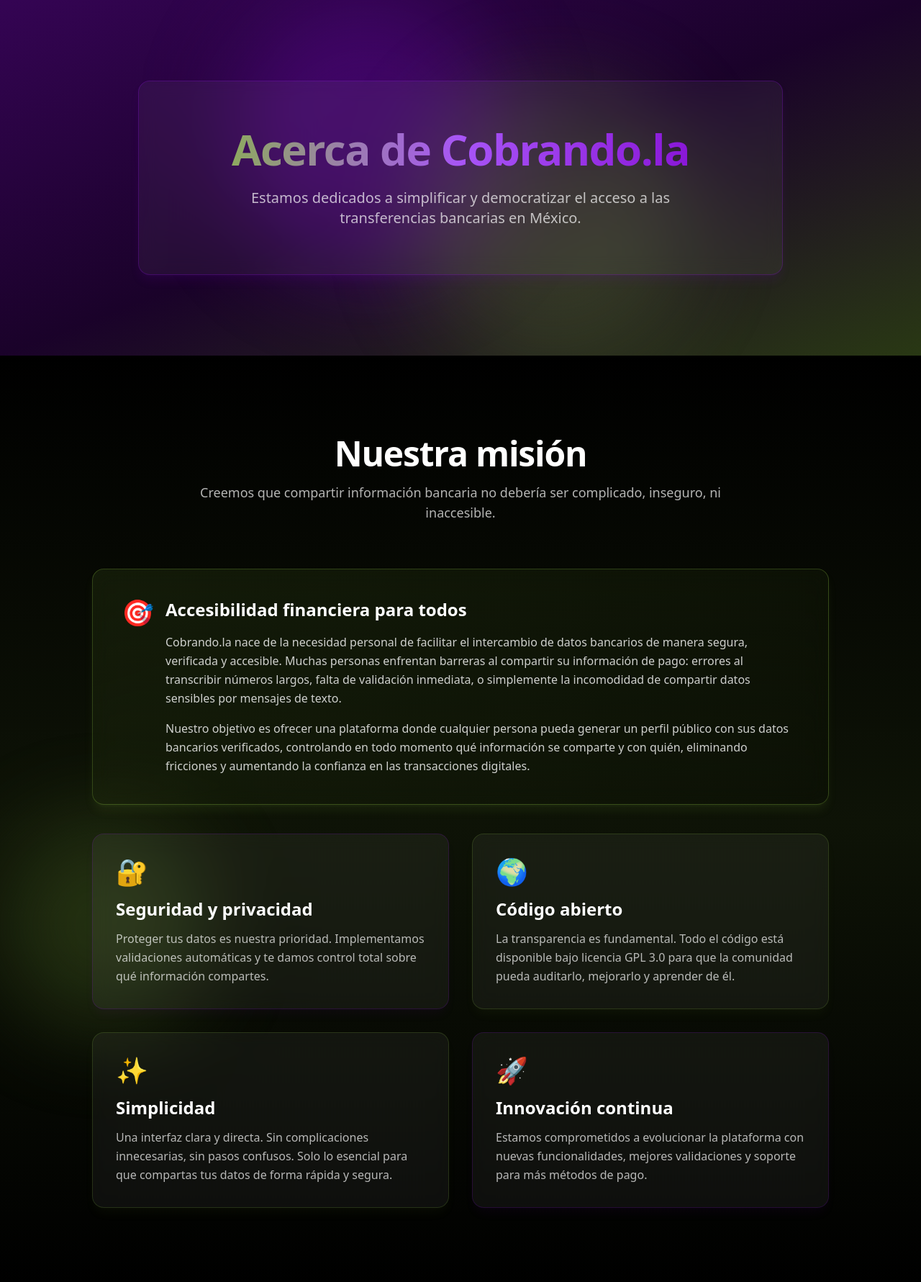
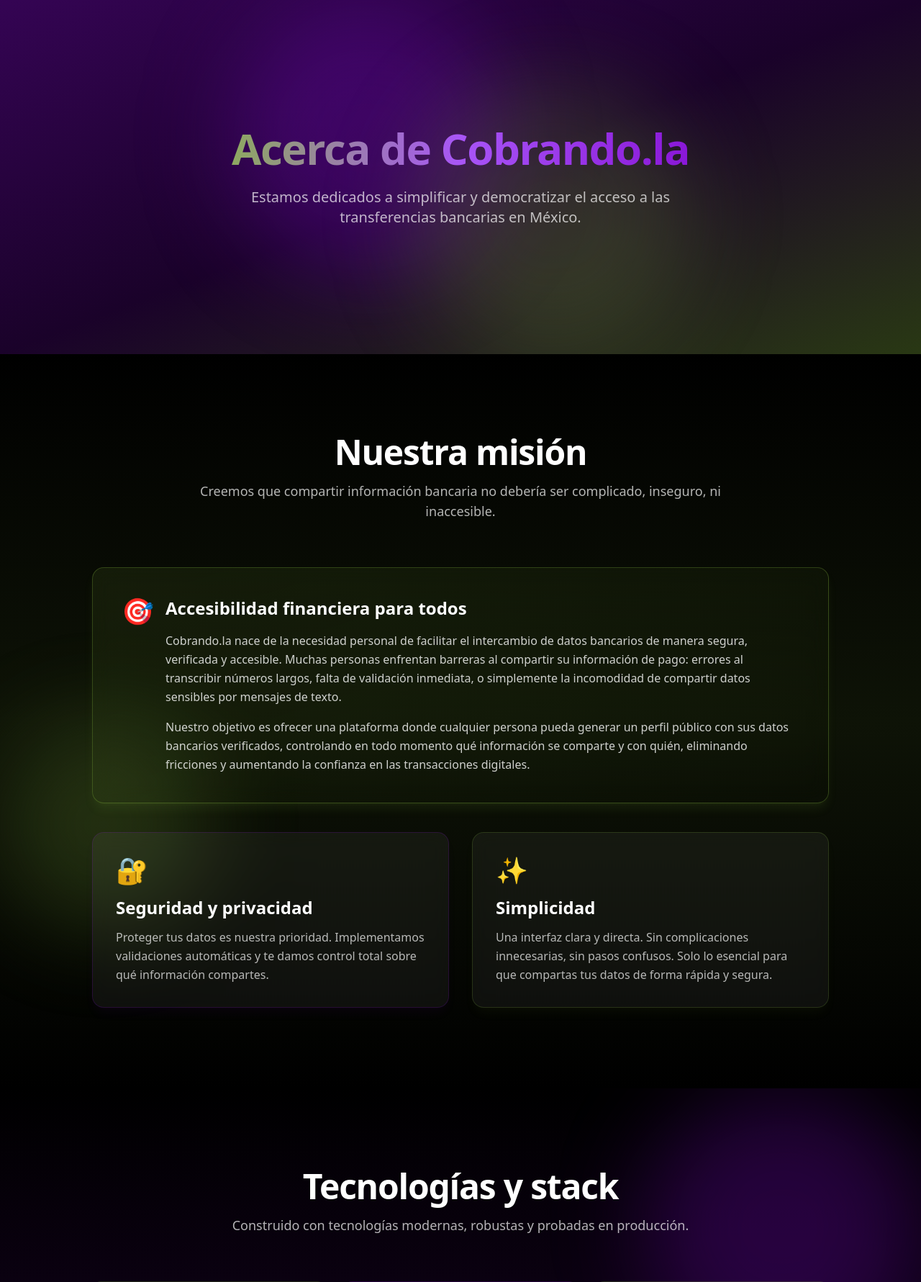
Before and after one commit to ferdotdeb/cobrando-la, a Django app: page /about/ in a window 1280 px wide. Shown: the part 81-1862 px from the top of the page at 72% size. Run offline with Django 5.2, Linux system fonts and the light colour scheme; some libraries are stand-ins or nearby versions.

Commit message:
✨ Refactor layout of About, Contact, and Index pages for improved consistency and accessibility

```diff
--- a/home/templates/home/about.html
+++ b/home/templates/home/about.html
@@ -116,7 +116,7 @@
             <div class="container mx-auto px-4 sm:px-6 lg:px-8 max-w-7xl relative">
                 <div class="max-w-4xl mx-auto">
                     <!-- Glass card centrado con borde de gradiente -->
-                    <div class="rounded-2xl border border-[#830AD1]/30 bg-white/5 backdrop-blur-md shadow-lg shadow-[#830AD1]/10 p-8 sm:p-12 lg:p-16 text-center">
+                    <div class="p-8 sm:p-12 lg:p-16 text-center">
 
                         <!-- Título principal -->
                         <h1 class="text-3xl sm:text-4xl lg:text-5xl xl:text-6xl font-bold tracking-tight bg-gradient-to-r from-[#88BA41] via-[#a855f7] to-[#830AD1] bg-clip-text text-transparent mb-6">
@@ -183,28 +183,10 @@
 
                         <!-- Valor 2 -->
                         <div class="rounded-2xl border border-[#88BA41]/20 bg-white/5 backdrop-blur-md shadow-lg shadow-[#88BA41]/5 p-6 sm:p-8 hover:scale-[1.01] hover:border-[#88BA41]/40 transition duration-300">
-                            <div class="text-4xl mb-4">🌍</div>
-                            <h3 class="text-xl sm:text-2xl font-semibold mb-3">Código abierto</h3>
-                            <p class="text-white/70 leading-relaxed">
-                                La transparencia es fundamental. Todo el código está disponible bajo licencia GPL 3.0 para que la comunidad pueda auditarlo, mejorarlo y aprender de él.
-                            </p>
-                        </div>
-
-                        <!-- Valor 3 -->
-                        <div class="rounded-2xl border border-[#88BA41]/20 bg-white/5 backdrop-blur-md shadow-lg shadow-[#88BA41]/5 p-6 sm:p-8 hover:scale-[1.01] hover:border-[#88BA41]/40 transition duration-300">
                             <div class="text-4xl mb-4">✨</div>
                             <h3 class="text-xl sm:text-2xl font-semibold mb-3">Simplicidad</h3>
                             <p class="text-white/70 leading-relaxed">
                                 Una interfaz clara y directa. Sin complicaciones innecesarias, sin pasos confusos. Solo lo esencial para que compartas tus datos de forma rápida y segura.
-                            </p>
-                        </div>
-
-                        <!-- Valor 4 -->
-                        <div class="rounded-2xl border border-[#830AD1]/20 bg-white/5 backdrop-blur-md shadow-lg shadow-[#830AD1]/5 p-6 sm:p-8 hover:scale-[1.01] hover:border-[#830AD1]/40 transition duration-300">
-                            <div class="text-4xl mb-4">🚀</div>
-                            <h3 class="text-xl sm:text-2xl font-semibold mb-3">Innovación continua</h3>
-                            <p class="text-white/70 leading-relaxed">
-                                Estamos comprometidos a evolucionar la plataforma con nuevas funcionalidades, mejores validaciones y soporte para más métodos de pago.
                             </p>
                         </div>
 
@@ -311,8 +293,9 @@
                 <div class="max-w-4xl mx-auto">
 
                     <!-- CTA Card -->
-                    <div class="rounded-2xl border border-[#830AD1]/30 bg-gradient-to-br from-[#830AD1]/10 via-[#830AD1]/5 to-[#88BA41]/10 backdrop-blur-md shadow-lg shadow-[#830AD1]/10 p-8 sm:p-12 lg:p-16 text-center">
+                    <div class="p-8 sm:p-12 lg:p-16 text-center">
 
+                    {% if not user.is_authenticated %}
                         <h2 class="text-3xl sm:text-4xl lg:text-5xl font-semibold tracking-tight bg-gradient-to-tr from-[#830AD1] via-[#830AD1]/70 to-[#88BA41] bg-clip-text text-transparent mb-6">
                             ¿Listo para simplificar tus transferencias?
                         </h2>
@@ -320,6 +303,15 @@
                         <p class="text-lg sm:text-xl text-white/70 max-w-2xl mx-auto mb-8">
                             Únete a Cobrando.la y comienza a compartir tus datos bancarios de forma segura, verificada y accesible.
                         </p>
+                    {% else %}
+                        <h2 class="text-3xl sm:text-4xl lg:text-5xl font-semibold tracking-tight bg-gradient-to-tr from-[#830AD1] via-[#830AD1]/70 to-[#88BA41] bg-clip-text text-transparent mb-6">
+                            ¿Listo para continuar con tus transferencias?
+                        </h2>
+
+                        <p class="text-lg sm:text-xl text-white/70 max-w-2xl mx-auto mb-8">
+                            Continúa utilizando Cobrando.la para gestionar tus datos bancarios de forma segura y eficiente.
+                        </p>
+                    {% endif %}
 
                         <div class="flex flex-col sm:flex-row items-center justify-center gap-4">
                             {% if user.is_authenticated %}
@@ -344,7 +336,7 @@
                         </div>
 
                         <!-- Link adicional a GitHub -->
-                        <div class="mt-8 pt-8 border-t border-white/10">
+                        <div class="mt-8 pt-8">
                             <p class="text-white/60 mb-4">¿Desarrollador? Contribuye al proyecto</p>
                             <a href="https://github.com/ferdotdeb/cobrando-la"
                                target="_blank"
--- a/home/templates/home/contact.html
+++ b/home/templates/home/contact.html
@@ -122,7 +122,7 @@
             <div class="container mx-auto px-4 sm:px-6 lg:px-8 max-w-7xl relative">
                 <div class="max-w-4xl mx-auto">
                     <!-- Glass card centrado con borde de gradiente -->
-                    <div class="rounded-2xl border border-[#830AD1]/30 bg-white/5 backdrop-blur-md shadow-lg shadow-[#830AD1]/10 p-8 sm:p-12 lg:p-16 text-center">
+                    <div class="p-8 sm:p-12 lg:p-16 text-center">
 
                         <!-- Título principal -->
                         <h1 class="text-4xl sm:text-5xl lg:text-6xl xl:text-7xl font-semibold tracking-tight bg-gradient-to-tr from-[#830AD1] via-[#830AD1]/70 to-[#88BA41] bg-clip-text text-transparent mb-6">
@@ -300,7 +300,7 @@
                 <div class="max-w-4xl mx-auto text-center">
 
                     <!-- Glass card con CTA -->
-                    <div class="rounded-2xl border border-[#830AD1]/30 bg-white/5 backdrop-blur-md shadow-lg shadow-[#830AD1]/10 p-8 sm:p-12 lg:p-16">
+                    <div class="p-8 sm:p-12 lg:p-16">
 
                         <h2 class="text-3xl sm:text-4xl lg:text-5xl font-semibold tracking-tight mb-6">
                             ¿Tienes un proyecto en mente?
--- a/home/templates/home/index.html
+++ b/home/templates/home/index.html
@@ -115,7 +115,7 @@
             <div class="container mx-auto px-4 sm:px-6 lg:px-8 max-w-7xl relative">
                 <div class="max-w-4xl mx-auto">
                     <!-- Glass card centrado con borde de gradiente -->
-                    <div class="rounded-2xl border border-[#830AD1]/30 bg-white/5 backdrop-blur-md shadow-lg shadow-[#830AD1]/10 p-8 sm:p-12 lg:p-16 text-center">
+                    <div class="p-8 sm:p-12 lg:p-16 text-center">
 
                         <!-- Título principal -->
                         <h2 class="text-3xl sm:text-4xl lg:text-5xl xl:text-6xl font-semibold tracking-tight bg-gradient-to-tr from-[#830AD1] via-[#830AD1]/70 to-[#88BA41] bg-clip-text text-transparent mb-6">
```
